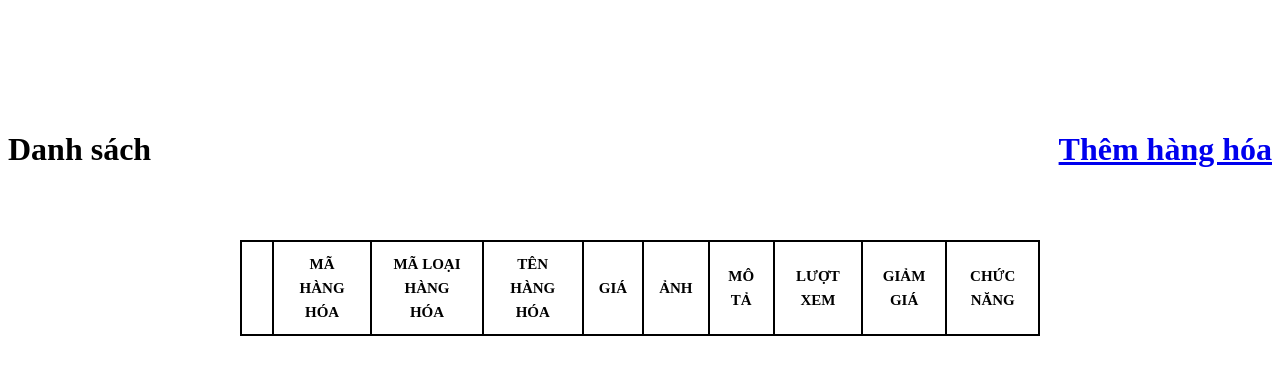
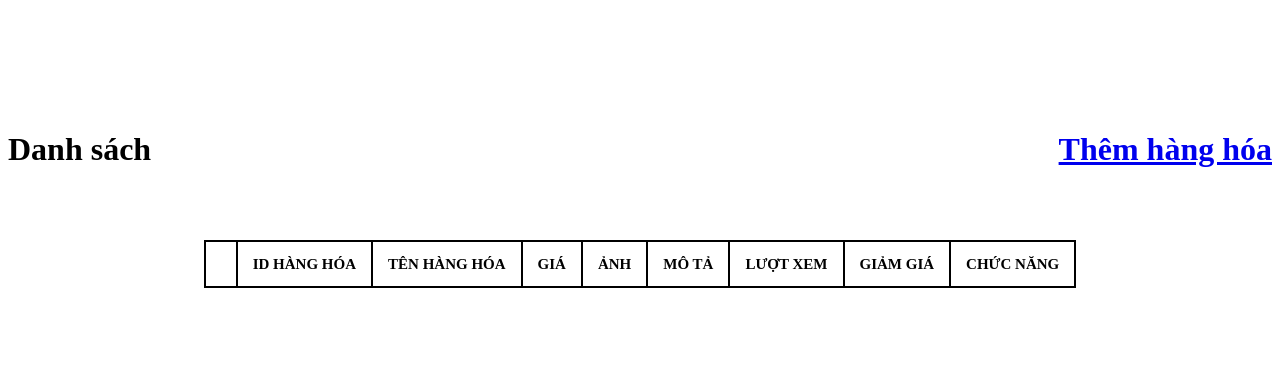
Before and after one commit to Nguyen-1210/admin-hotel, a PHP site: page /sanpham/list.php in a window 1280 px wide. Shown: the top 375 px of the page. Run offline with PHP 8.4, Linux system fonts and the light colour scheme; data that the repository does not hold is empty.

Commit message:
admin-list

```diff
--- a/admin/css/components/list.css
+++ b/admin/css/components/list.css
@@ -62,9 +62,9 @@ strong {
 
     font-size: 12px;
     line-height: 24px;
-    margin: 30px auto;
+    margin:  auto;
     text-align: left;
-    width: 800px;
+
   }
 
   th {
--- a/admin/danhmuc/add.php
+++ b/admin/danhmuc/add.php
@@ -18,7 +18,7 @@
                     <form method="POST" >
                         <!-- input nhập sản phẩm -->
                         <div class="import-list">
-                            <input type="text" required="required" id="maloai" name="idloai">
+                            <input type="text" required="required" id="maloai" name="maloai" disabled >
                             <span class="import-text"> Mã danh mục</span>
                             <i></i>
                         </div>
--- a/admin/daodien/list.html
+++ b/admin/daodien/list.html
@@ -119,7 +119,7 @@
                     <form action="#" method="POST">
                         <!-- input nhập sản phẩm -->
                         <div class="import-list">
-                            <input type="text" required="required" id="maloai" name="maloai">
+                            <input type="text" disabled required="required" id="maloai" name="maloai">
                             <span class="import-text"> Mã danh mục</span>
                             <i></i>
                         </div>
--- a/admin/sanpham/list.php
+++ b/admin/sanpham/list.php
@@ -16,8 +16,8 @@
                 <thead>
                     <tr>
                         <th></th>
-                        <th>MÃ HÀNG HÓA</th>
-                        <th>MÃ LOẠI HÀNG HÓA</th>
+
+                        <th>ID HÀNG HÓA</th>
                         <th>TÊN HÀNG HÓA</th>
                         <th>GIÁ </th>
                         <th>ẢNH</th>
@@ -41,8 +41,8 @@ foreach($listproducts as $products){
     }
     echo '                <tr>
     <td><strong>click button check</strong></td>
+
     <td>'.$id.'</td>
-    <td>'.$id_type.'</td>
     <td>'.$name.'</td>
     <td>'.$price.'</td>
     <td>'.$img.'</td>
```
